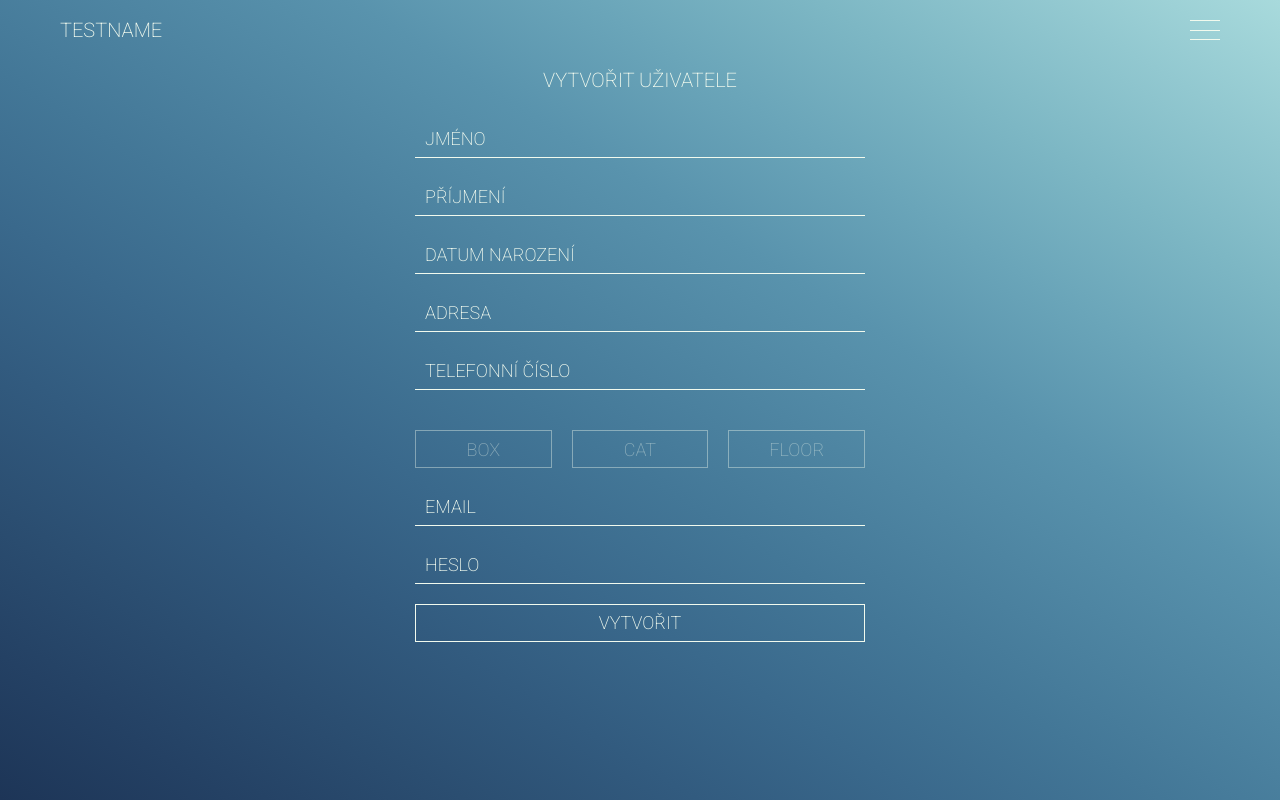
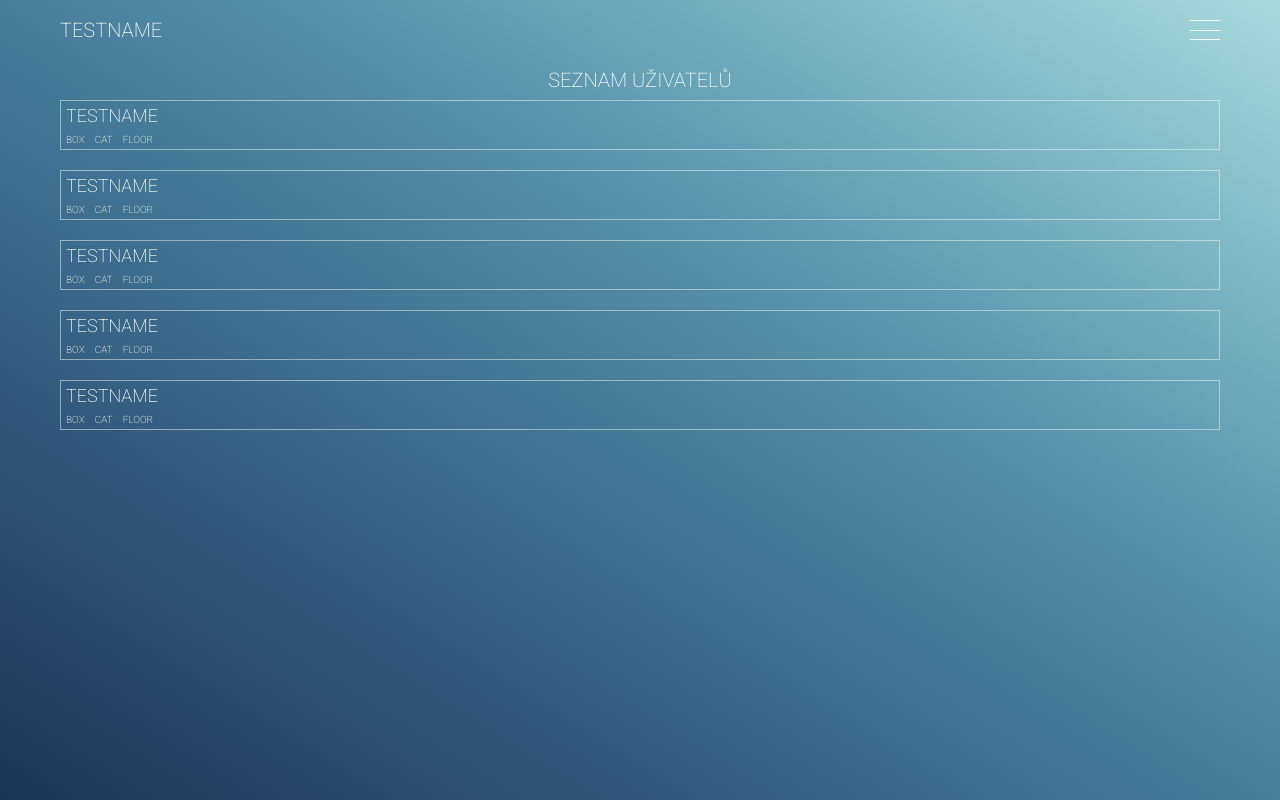
Before and after one commit to hudrdev/cappy-system-app, a React (Create React App) app: page /admin/userlist in a window 1280 px wide. Built offline with nearby package versions, Linux system fonts and the light colour scheme.

Commit message:
dummy UserList container

```diff
--- a/src/components/Header/Header.js
+++ b/src/components/Header/Header.js
@@ -16,10 +16,7 @@ class Header extends Component {
             <div className="Header__menu">
                 <p className="Header__menu-element">hlavní stranka</p>
                 <p className="Header__menu-element">vytvořit uživatele</p>
-                <p className="Header__menu-element">menu element</p>
-                <p className="Header__menu-element">menu element</p>
-                <p className="Header__menu-element">menu element</p>
-                <p className="Header__menu-element">menu element</p>
+                <p className="Header__menu-element">seznam uživatelů</p>
             </div>
         )
 
--- a/src/containers/Admin/Admin.js
+++ b/src/containers/Admin/Admin.js
@@ -1,14 +1,15 @@
 import React, { Component } from 'react';
 
 import Header from '../../components/Header/Header';
-import CreateUser from '../CreateUser/CreateUser';
+// import CreateUser from '../CreateUser/CreateUser';
+import UserList from '../UserList/UserList';
 
 class Admin extends Component {
     render() {
         return (
             <div className="Admin">
                 <Header />
-                <CreateUser />
+                <UserList />
             </div>
         )
     }
--- /dev/null
+++ b/src/containers/UserList/UserList.js
@@ -0,0 +1,31 @@
+import React, { Component } from 'react';
+
+class UserList extends Component {
+    render() {
+        const user = (
+            <div className='User'>
+                <p className="User__name">testname</p>
+                <div className="User__positions">
+                    <div>box</div>
+                    <div>cat</div>
+                    <div>floor</div>
+                </div>
+            </div>
+        )
+
+        return(
+            <div className="UserList">
+                <h2>seznam uživatelů</h2>
+                <div className="UserList__Users">
+                    {user}
+                    {user}
+                    {user}
+                    {user}
+                    {user}
+                </div>
+            </div>
+        )
+    }
+}
+
+export default UserList;
--- a/src/scss/components/Header.scss
+++ b/src/scss/components/Header.scss
@@ -105,6 +105,7 @@
         justify-content: center;
         align-items: center;
         z-index: 100;
+        padding-bottom: 6rem;
 
         &-element {
             font-size: 2rem;
--- /dev/null
+++ b/src/scss/containers/UserList.scss
@@ -0,0 +1,65 @@
+.UserList {
+    grid-area: content;
+    padding: 0rem 2rem;
+    display: grid;
+    grid-template-rows: [title-start] 4rem [title-end users-start] 1fr [users-end];
+    grid-template-columns: 1fr;
+    grid-template-areas:
+        'title'
+        'users';
+
+    h2 {
+        grid-area: title;
+        margin: 0;
+        justify-self: center;
+        align-self: center;
+        font-size: 2rem;
+        font-weight: 200;
+        color: $color-honeydew;
+        text-transform: uppercase;
+    }
+
+    &__Users {
+        grid-area: users;
+        display: grid;
+        grid-template-columns: 1fr;
+        grid-auto-rows: 5rem;
+        grid-gap: 2rem;
+    }
+
+}
+
+.User {
+    border: 1px solid rgba($color-honeydew, .5);
+    transition: all .3s ease-out;
+    display: grid;
+    grid-template-columns: 1fr;
+    grid-template-rows: 3fr 2fr;
+    align-items: center;
+    padding-left: .5rem;
+
+    &:hover {
+        border: 1px solid $color-honeydew;
+    }
+
+    &__name {
+        font-size: 1.8rem;
+        text-transform: uppercase;
+        font-weight: 200;
+        color: $color-honeydew;
+        margin: 0;
+    }
+
+    &__positions {
+        display: flex;
+
+        div {
+            font-size: 1rem;
+            font-weight: 200;
+            color: $color-honeydew;
+            text-transform: uppercase;
+            margin-right: 1rem;
+            opacity: 1;
+        }
+    }
+}
--- a/src/scss/index.scss
+++ b/src/scss/index.scss
@@ -7,6 +7,7 @@
 @import './containers/Auth.scss';
 @import './containers/Admin.scss';
 @import './containers/CreateUser.scss';
+@import './containers/UserList.scss';
 
 // COMPONENTS
 @import './components/Header.scss';
```
